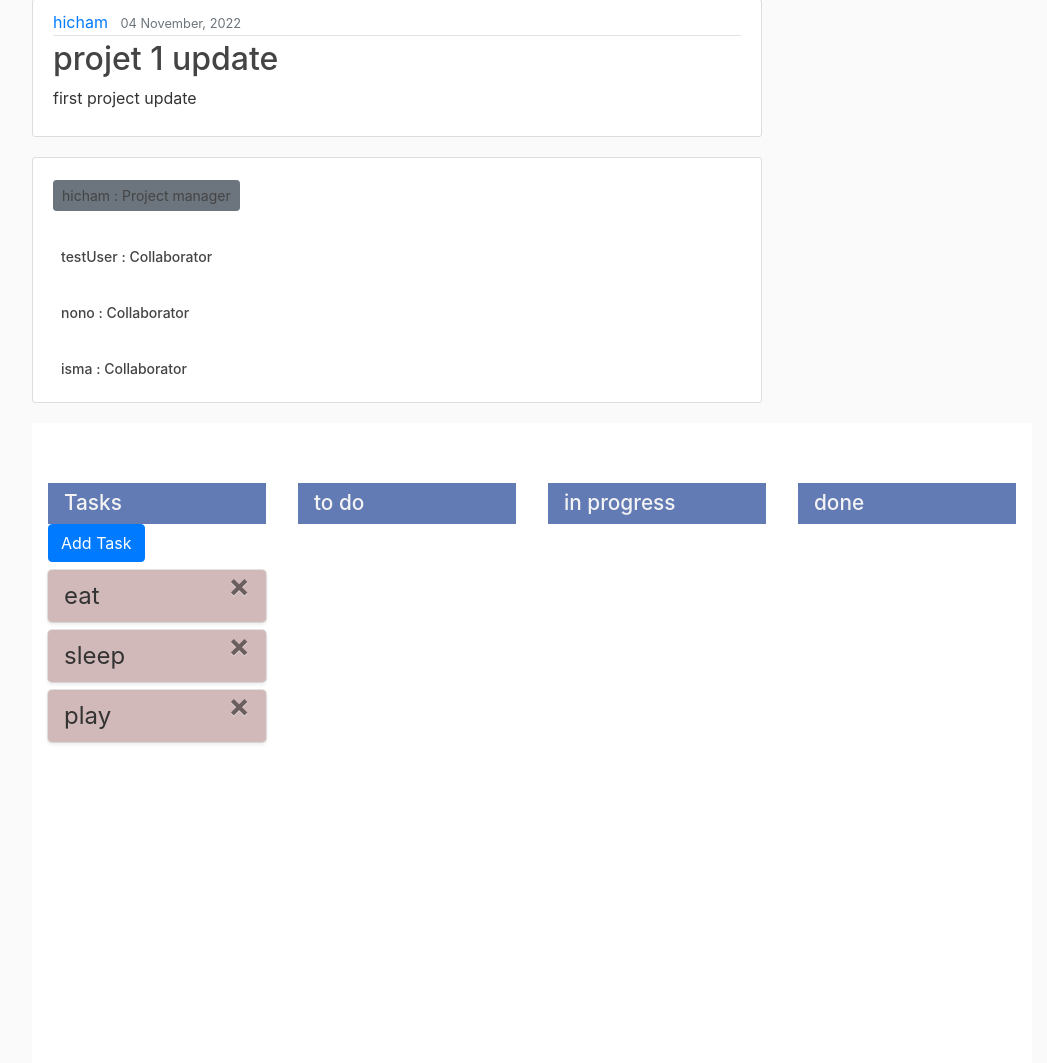
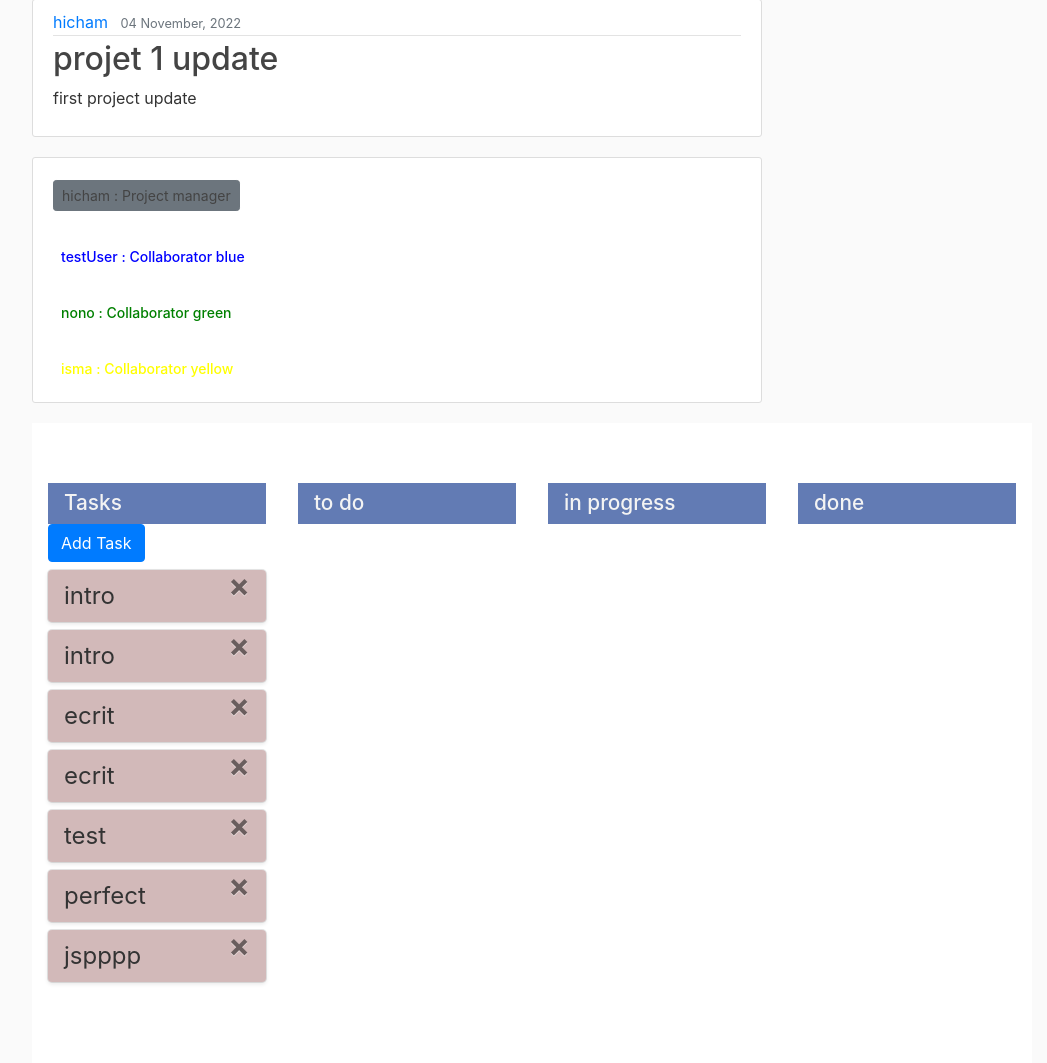
Before and after one commit to hicham-assou/helb_manager, a Django app: page /project/1/ in a window 1280 px wide. Shown: the part 81-1144 px from the top of the page, without its empty margins (53-1100 px from the left). Run offline with Django 4.2, Linux system fonts and the light colour scheme; data comes from the database, SQL or seed files in the repository; both versions use the stored data as it was after the commit.

Commit message:
color par user

```diff
--- a/manager_app/models.py
+++ b/manager_app/models.py
@@ -33,6 +33,7 @@ class Task(models.Model):
     project = models.ForeignKey(Project, on_delete=models.CASCADE)
     title_task = models.CharField(max_length=100)
     assign_to = models.CharField(max_length=100)
+    status_task = models.CharField(max_length=100, default='no status')
 
     def save(self, *args, **kwargs):  # method that runs after our model is saved --> méthode qui existe déjà mais on va la réécrire afin d'ajouter des fonctionnalités
         super(Task, self).save(*args, **kwargs)
--- a/manager_app/templates/manager_app/project_detail.html
+++ b/manager_app/templates/manager_app/project_detail.html
@@ -1,6 +1,6 @@
 {% extends "manager_app/base.html" %}
+{% block content %}
 
-{% block content %}
 <link rel="stylesheet" href="/static/manager_app/styleDragDrop.css">
 <article class="media content-section">
   <div class="media-body">
@@ -23,8 +23,8 @@
 <article class="media content-section">
   <div>
     <h1><a class="btn btn-secondary btn-sm mt-1 mb-1" > {{ object.author }} : Project manager</a></h1>
-    {% for collaborator in tabCollaborators %} <!-- verifier si le collaborateur exist dans la db -->
-      <h1><a class="btn-sm ">{{ collaborator }} : Collaborator </a></h1>
+    {% for collaborator, color in collaborator_colors.items %}
+      <h1 style="color: {{color}}" ><a class="btn-sm">{{ collaborator }} : Collaborator {{ color }} </a></h1>
     {% endfor %}
   </div>
 
@@ -46,18 +46,12 @@
     <div class="status" id="no_status">
       <h1>Tasks</h1>
       <a href="{% url 'add_task' project.id %}" class="btn btn-primary">Add Task</a>
-      <div class="todo" draggable="true">
-        eat
-        <span class="close">&times;</span>
-      </div>
-      <div class="todo" draggable="true">
-        sleep
-        <span class="close">&times;</span>
-      </div>
-      <div class="todo" draggable="true">
-        play
-        <span class="close">&times;</span>
-      </div>
+      {% for task in tasks %}
+        <div class="todo" draggable="true">
+          {{ task.title_task }}
+          <span class="close">&times;</span>
+        </div>
+      {% endfor %}
     </div>
     {% for status in tabStatus %}
     <div class="status">
--- a/manager_app/views.py
+++ b/manager_app/views.py
@@ -5,6 +5,9 @@ from .models import Project, User, Task
 from django.contrib.auth.mixins import LoginRequiredMixin, UserPassesTestMixin
 from .filter import Filter
 from .forms import TaskForm
+
+import random
+
 
 
 # Create your views here.
@@ -26,6 +29,7 @@ def add_task(request, project_id):
     # Récupérer le projet à partir de la base de données
     project = Project.objects.get(pk=project_id)
 
+
     if request.method == 'POST':
         # Créer un formulaire lié aux données du formulaire
         form = TaskForm(request.POST, project=project)
@@ -34,6 +38,7 @@ def add_task(request, project_id):
             # Enregistrer la tâche dans la base de données
             task = form.save(commit=False)
             task.project = project
+            task.status_task = 'no status' #par defaut
             task.save()
             # Rediriger vers la page de détail du projet
             return redirect('project-detail', pk=project.pk)
@@ -55,6 +60,10 @@ class ProjectDetailView(DetailView):
     model = Project
 
     def get_context_data(self, **kwargs):
+        #taches
+        tasks = Task.objects.all()
+
+        #collaborateur et users
         project = self.get_object()
         users = User.objects.values()
         status = project.status
@@ -74,6 +83,17 @@ class ProjectDetailView(DetailView):
             cpt=cpt+1 # pour parcourir tt ma table user
         context['tabCollaborators'] = tabCollaborators
         context['users'] = users
+        context['tasks'] = tasks
+
+        colors = ["red", "green", "blue", "yellow", "purple"]
+        collaborator_colors = {}
+        for collaborator in tabCollaborators:
+            color = random.sample(colors, 1)[0]
+            collaborator_colors[collaborator] = color
+            colors.remove(color)
+
+        context['collaborator_colors'] = collaborator_colors
+
         return context
 
 
```
Also changed, not shown: manager_app/filter.py (+12 -0 lines), manager_app/forms.py (+15 -2 lines), db.sqlite3, manager_app/migrations/0022_task_status_task.py (added).
